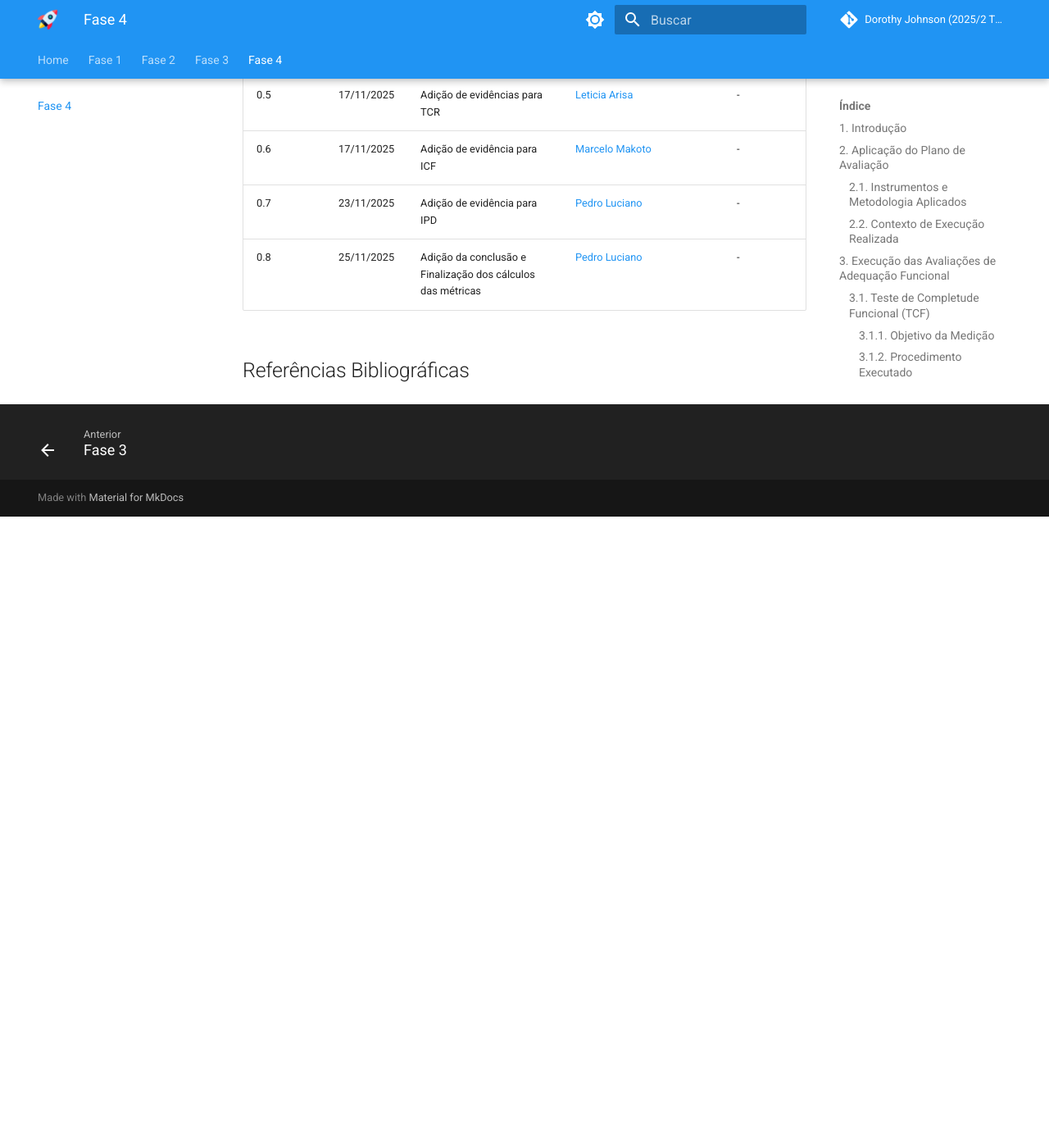
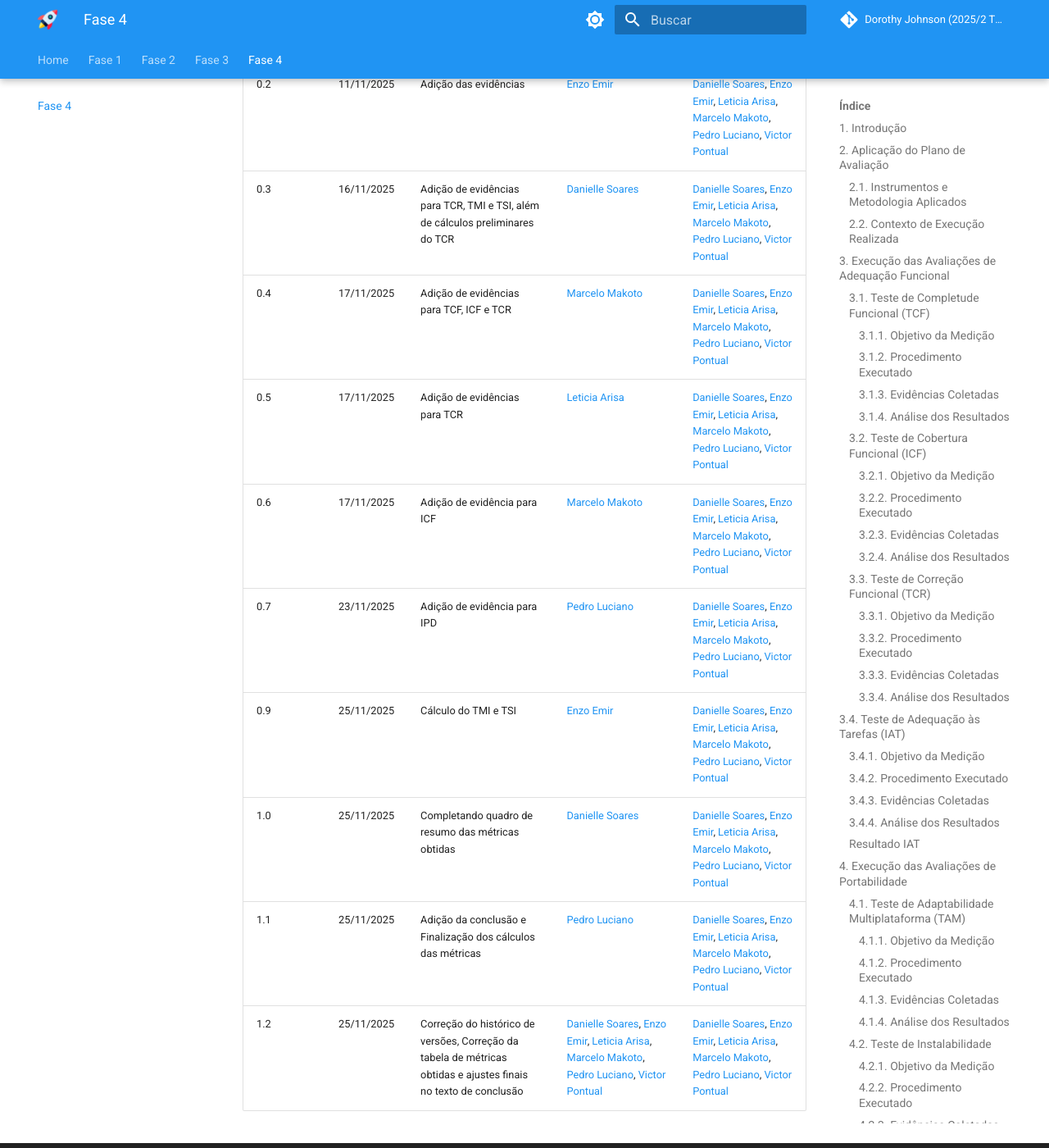
Before and after one commit to FCTE-Qualidade-de-Software-1/2025-2_T02_DOROTHY-JOHNSON, an MkDocs documentation site: the page built from docs/fase4/execucaoFase4.md, in a window 1280 px wide and 1400 px high, scrolled down 29714 px. Shown: the whole window at 82% size. Built offline with MkDocs 1.6.1 and Material for MkDocs 9.7.7, drawn with Linux system fonts in a browser that asks for light colours; comment, search, counter and statistics services are not loaded; before the commit the page ends 30344 px from its top, so only the background shows below that; some of the changed text lies outside the part shown.

Commit message:
update: ajustes finais no texto da fase 4
Co-Authored-By: ENZO EMIR VIANA FERRAZ <164296530+EnzoEmir@users.noreply.github.com>
Co-Authored-By: Leticia Arisa <higaleticia11@gmail.com>
Co-Authored-By: Marcelo Makoto Araki Takechi <marcelo.takechi1@gmail.com>
Co-Authored-By: Pedro Luciano de Azevedo <108702746+PedroALuciano@users.noreply.github.com>
Co-Authored-By: VICTOR PONTUAL GUEDES ARRUDA NOBREGA <129227815+VictorPontual@users.noreply.github.com>
Co-Authored-By: Danielle Soares <108499815+danielle-soaress@users.noreply.github.com>

```diff
--- a/docs/fase4/execucaoFase4.md
+++ b/docs/fase4/execucaoFase4.md
@@ -24,8 +24,14 @@
 **Período de Execução:** 11 a 17 de novembro de 2025
 
 **Configuração dos Ambientes de Teste:**
-- **Windows**: Versão _____, Krita ______
-- **Linux**: Distribuição _____, Krita ______
+
+- **Windows 10**: Versão 22H2, Krita 5.2.13
+
+- **Windows 11**: Versão 25H2, Krita 5.2.13
+
+- **Linux**: Distribuição Ubuntu 24.04.3 LTS, Krita 5.2.13
+
+- **Android**: Versão 13, Krita 5.2.13
 
 **Equipe de Execução:**
 
@@ -36,11 +42,11 @@
 | TCF | [Enzo Emir](https://github.com/EnzoEmir), [Marcelo Makoto](https://github.com/MM4k) |
 | ICF | [Enzo Emir](https://github.com/EnzoEmir), [Marcelo Makoto](https://github.com/MM4k) |
 | TCR | [Danielle Soares](https://github.com/danielle-soaress), [Marcelo Makoto](https://github.com/MM4k), [Leticia Arisa](https://github.com/Leticia-Arisa-K-Higa) |
-| IAT | - |
+| IAT | [Victor Pontual](https://github.com/VictorPontual)- |
 | TAM | [Leticia Arisa](https://github.com/Leticia-Arisa-K-Higa) |
 | TMI | [Enzo Emir](https://github.com/EnzoEmir), [Danielle Soares](https://github.com/danielle-soaress) |
 | TSI | [Enzo Emir](https://github.com/EnzoEmir), [Danielle Soares](https://github.com/danielle-soaress) |
-| IPD | - |
+| IPD | [Pedro Luciano](https://github.com/PedroALuciano), [Victor Pontual](https://github.com/VictorPontual) |
 
 ## 3. Execução das Avaliações de Adequação Funcional
 
@@ -675,7 +681,7 @@
 ### 6.1. Resposta à Pergunta Central
 Com base nos resultados obtidos, em que medida o Krita atende aos requisitos de **Adequação Funcional** e de **Portabilidade** no contexto de tarefas típicas de pintura digital em **Windows, Linux, Android**?
 
-**O Krita demonstra atendimento excepcional aos requisitos de qualidade avaliados, com desempenho consistentemente superior às expectativas estabelecidas.**
+> O Krita demonstra atendimento excepcional aos requisitos de qualidade avaliados, com desempenho consistentemente superior às expectativas estabelecidas.
 
 **Adequação Funcional (Média: 99,22%)**
 - Funcionalidades essenciais 100% implementadas e documentadas
@@ -689,13 +695,14 @@
 - Preservação total de dados entre sistemas operacionais
 - Suporte robusto para ambientes multiplataforma
 
-**Conclusão:** O Krita não apenas atende, mas **supera significativamente** os requisitos de qualidade para software de pintura digital multiplataforma, confirmando sua posição como alternativa viável e robusta no mercado de ferramentas artísticas digitais.
+!!! info "Conclusão"
+    O Krita não apenas atende, mas **supera significativamente** os requisitos de qualidade para software de pintura digital multiplataforma, confirmando sua posição como alternativa viável e robusta no mercado de ferramentas artísticas digitais.
 
 ### 6.2. Conclusão Geral
 
 Este projeto de avaliação de qualidade do Krita, desenvolvido ao longo do semestre e de quatro fases, demonstrou a eficácia da metodologia Goal-Question-Metric (GQM) aplicada à avaliação de software de código aberto. A integração das fases permitiu uma avaliação abrangente e objetiva da qualidade do software.
 
-#### Integração das Quatro Fases
+#### 6.2.1. Integração das Quatro Fases
 
 **Fase 1 - Fundação Metodológica**: Estabeleceu os alicerces da avaliação através da definição precisa do escopo, identificação do público-alvo (artistas digitais) e mapeamento do workflow completo de ilustração digital. A priorização das características de Adequação Funcional e Portabilidade baseada na norma ISO/IEC 25010 forneceu o direcionamento estratégico necessário para as fases subsequentes.
 
@@ -705,7 +712,7 @@
 
 **Fase 4 - Execução e Evidenciação**: Materializou todo o planejamento anterior através da coleta sistemática de evidências objetivas. A execução rigorosa dos testes permitiu validar 8 das 8 hipóteses estabelecidas, demonstrando a qualidade excepcional do Krita.
 
-#### Resolução das Questões da Fase 3
+#### 6.2.2. Resolução das Questões da Fase 3
 
 As principais questões metodológicas identificadas na Fase 3 foram integralmente resolvidas:
 
@@ -717,7 +724,7 @@
 
 **4. Critérios de Validação**: Os níveis de pontuação (Desejável/Aceitável/Inaceitável) estabelecidos na Fase 2 permitiram classificação objetiva dos resultados, com 7 das 8 métricas alcançando nível "Desejável".
 
-#### Perspectivas Futuras
+#### 6.2.3. Perspectivas Futuras
 
 Os resultados obtidos abrem possibilidades para:
 
@@ -740,14 +747,14 @@
 
 | Versão | Data | Descrição | Autor | Revisor |
 | -- | -- | -- | -- | -- |
-| 0.1 | 11/11/2025 | Criação da página | [Danielle Soares](https://github.com/danielle-soaress), [Enzo Emir](https://github.com/EnzoEmir), [Leticia Arisa](https://github.com/Leticia-Arisa-K-Higa), [Marcelo Makoto](https://github.com/MM4k), [Pedro Luciano](https://github.com/PedroALuciano), [Victor Pontual](https://github.com/VictorPontual) | - |
-| 0.2 | 11/11/2025 | Adição das evidências | [Enzo Emir](https://github.com/EnzoEmir)| - |
-| 0.3 | 16/11/2025 | Adição de evidências para TCR, TMI e TSI, além de cálculos preliminares do TCR | [Danielle Soares](https://github.com/danielle-soaress)| - |
-| 0.4 | 17/11/2025 | Adição de evidências para TCF, ICF e TCR | [Marcelo Makoto](https://github.com/MM4k)| - |
-| 0.5 | 17/11/2025 | Adição de evidências para TCR | [Leticia Arisa](https://github.com/Leticia-Arisa-K-Higa)| - |
-| 0.6 | 17/11/2025 | Adição de evidência para ICF | [Marcelo Makoto](https://github.com/MM4k)| - |
-| 0.7 | 23/11/2025 | Adição de evidência para IPD | [Pedro Luciano](https://github.com/PedroALuciano)| - |
-| 0.8 | 25/11/2025 | Adição da conclusão e Finalização dos cálculos das métricas | [Pedro Luciano](https://github.com/PedroALuciano)| - |
-
-
-## Referências Bibliográficas
+| 0.1 | 11/11/2025 | Criação da página | [Danielle Soares](https://github.com/danielle-soaress), [Enzo Emir](https://github.com/EnzoEmir), [Leticia Arisa](https://github.com/Leticia-Arisa-K-Higa), [Marcelo Makoto](https://github.com/MM4k), [Pedro Luciano](https://github.com/PedroALuciano), [Victor Pontual](https://github.com/VictorPontual) | [Danielle Soares](https://github.com/danielle-soaress), [Enzo Emir](https://github.com/EnzoEmir), [Leticia Arisa](https://github.com/Leticia-Arisa-K-Higa), [Marcelo Makoto](https://github.com/MM4k), [Pedro Luciano](https://github.com/PedroALuciano), [Victor Pontual](https://github.com/VictorPontual) |
+| 0.2 | 11/11/2025 | Adição das evidências | [Enzo Emir](https://github.com/EnzoEmir)| [Danielle Soares](https://github.com/danielle-soaress), [Enzo Emir](https://github.com/EnzoEmir), [Leticia Arisa](https://github.com/Leticia-Arisa-K-Higa), [Marcelo Makoto](https://github.com/MM4k), [Pedro Luciano](https://github.com/PedroALuciano), [Victor Pontual](https://github.com/VictorPontual) |
+| 0.3 | 16/11/2025 | Adição de evidências para TCR, TMI e TSI, além de cálculos preliminares do TCR | [Danielle Soares](https://github.com/danielle-soaress)| [Danielle Soares](https://github.com/danielle-soaress), [Enzo Emir](https://github.com/EnzoEmir), [Leticia Arisa](https://github.com/Leticia-Arisa-K-Higa), [Marcelo Makoto](https://github.com/MM4k), [Pedro Luciano](https://github.com/PedroALuciano), [Victor Pontual](https://github.com/VictorPontual) |
+| 0.4 | 17/11/2025 | Adição de evidências para TCF, ICF e TCR | [Marcelo Makoto](https://github.com/MM4k)| [Danielle Soares](https://github.com/danielle-soaress), [Enzo Emir](https://github.com/EnzoEmir), [Leticia Arisa](https://github.com/Leticia-Arisa-K-Higa), [Marcelo Makoto](https://github.com/MM4k), [Pedro Luciano](https://github.com/PedroALuciano), [Victor Pontual](https://github.com/VictorPontual) |
+| 0.5 | 17/11/2025 | Adição de evidências para TCR | [Leticia Arisa](https://github.com/Leticia-Arisa-K-Higa)| [Danielle Soares](https://github.com/danielle-soaress), [Enzo Emir](https://github.com/EnzoEmir), [Leticia Arisa](https://github.com/Leticia-Arisa-K-Higa), [Marcelo Makoto](https://github.com/MM4k), [Pedro Luciano](https://github.com/PedroALuciano), [Victor Pontual](https://github.com/VictorPontual) |
+| 0.6 | 17/11/2025 | Adição de evidência para ICF | [Marcelo Makoto](https://github.com/MM4k)| [Danielle Soares](https://github.com/danielle-soaress), [Enzo Emir](https://github.com/EnzoEmir), [Leticia Arisa](https://github.com/Leticia-Arisa-K-Higa), [Marcelo Makoto](https://github.com/MM4k), [Pedro Luciano](https://github.com/PedroALuciano), [Victor Pontual](https://github.com/VictorPontual) |
+| 0.7 | 23/11/2025 | Adição de evidência para IPD | [Pedro Luciano](https://github.com/PedroALuciano)| [Danielle Soares](https://github.com/danielle-soaress), [Enzo Emir](https://github.com/EnzoEmir), [Leticia Arisa](https://github.com/Leticia-Arisa-K-Higa), [Marcelo Makoto](https://github.com/MM4k), [Pedro Luciano](https://github.com/PedroALuciano), [Victor Pontual](https://github.com/VictorPontual) |
+| 0.9 | 25/11/2025 | Cálculo do  TMI e TSI  | [Enzo Emir](https://github.com/EnzoEmir)| [Danielle Soares](https://github.com/danielle-soaress), [Enzo Emir](https://github.com/EnzoEmir), [Leticia Arisa](https://github.com/Leticia-Arisa-K-Higa), [Marcelo Makoto](https://github.com/MM4k), [Pedro Luciano](https://github.com/PedroALuciano), [Victor Pontual](https://github.com/VictorPontual) |
+| 1.0 | 25/11/2025 | Completando quadro de resumo das métricas obtidas  | [Danielle Soares](https://github.com/danielle-soaress)| [Danielle Soares](https://github.com/danielle-soaress), [Enzo Emir](https://github.com/EnzoEmir), [Leticia Arisa](https://github.com/Leticia-Arisa-K-Higa), [Marcelo Makoto](https://github.com/MM4k), [Pedro Luciano](https://github.com/PedroALuciano), [Victor Pontual](https://github.com/VictorPontual) |
+| 1.1 | 25/11/2025 | Adição da conclusão e Finalização dos cálculos das métricas | [Pedro Luciano](https://github.com/PedroALuciano)| [Danielle Soares](https://github.com/danielle-soaress), [Enzo Emir](https://github.com/EnzoEmir), [Leticia Arisa](https://github.com/Leticia-Arisa-K-Higa), [Marcelo Makoto](https://github.com/MM4k), [Pedro Luciano](https://github.com/PedroALuciano), [Victor Pontual](https://github.com/VictorPontual) |
+| 1.2 | 25/11/2025 | Correção do histórico de versões, Correção da tabela de métricas obtidas e ajustes finais no texto de conclusão | [Danielle Soares](https://github.com/danielle-soaress), [Enzo Emir](https://github.com/EnzoEmir), [Leticia Arisa](https://github.com/Leticia-Arisa-K-Higa), [Marcelo Makoto](https://github.com/MM4k), [Pedro Luciano](https://github.com/PedroALuciano), [Victor Pontual](https://github.com/VictorPontual)| [Danielle Soares](https://github.com/danielle-soaress), [Enzo Emir](https://github.com/EnzoEmir), [Leticia Arisa](https://github.com/Leticia-Arisa-K-Higa), [Marcelo Makoto](https://github.com/MM4k), [Pedro Luciano](https://github.com/PedroALuciano), [Victor Pontual](https://github.com/VictorPontual) |
```
Also changed, not shown: other parts of docs/fase4/execucaoFase4.md (+1 -1 lines).
